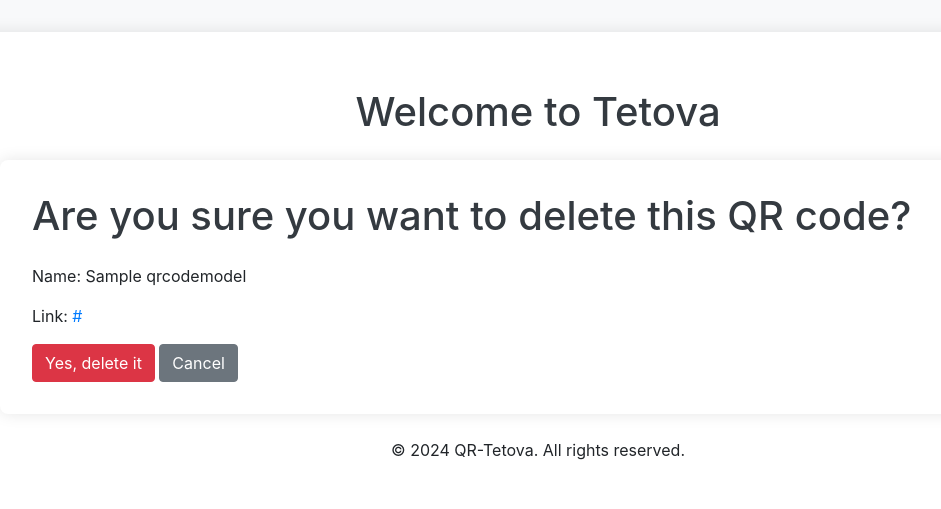
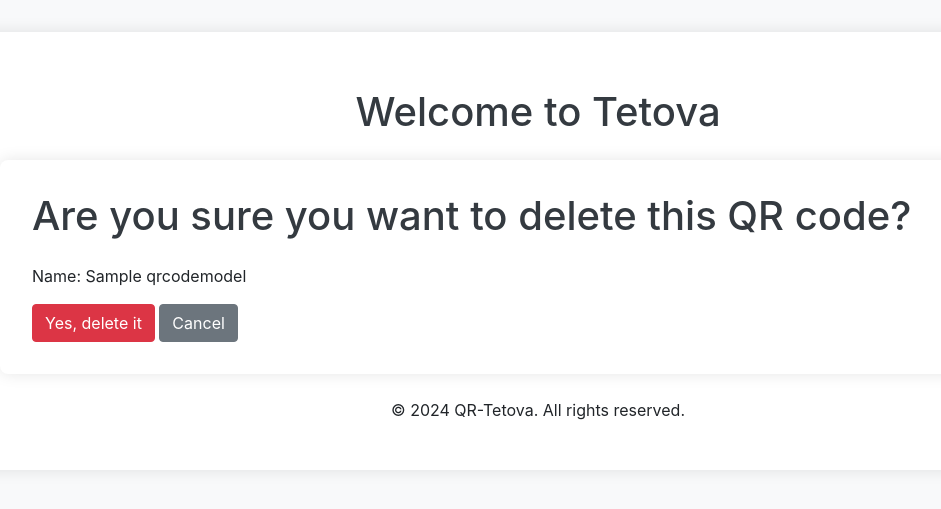
Before and after one commit to berruqazimi/qr-tetova, a Django app: page /qr-code/delete/1/ in a window 1280 px wide. Shown: the top 509 px of the page, without its empty margins (102-1043 px from the left). Run offline with Django 5.2, Linux system fonts and the light colour scheme; a user stored in the database is signed in; tables that the repository leaves empty hold one stand-in row (values such as "Sample post"); some libraries are stand-ins or nearby versions.

Commit message:
fix(temp): long string

```diff
--- a/main/templates/delete_qr_code.html
+++ b/main/templates/delete_qr_code.html
@@ -6,7 +6,6 @@
     <div class="container">
         <h1>Are you sure you want to delete this QR code?</h1>
         <p>Name: {{ qr_code.name }}</p>
-        <p>Link: <a href="{{ qr_code.link }}" target="_blank">{{ qr_code.link }}</a></p>
         <form method="post">
             {% csrf_token %}
             <button type="submit" class="btn btn-danger">Yes, delete it</button>
```
Also changed, not shown: main/media/qr_codes/Berru_Qazimi_2Mp22H8.png (added).
